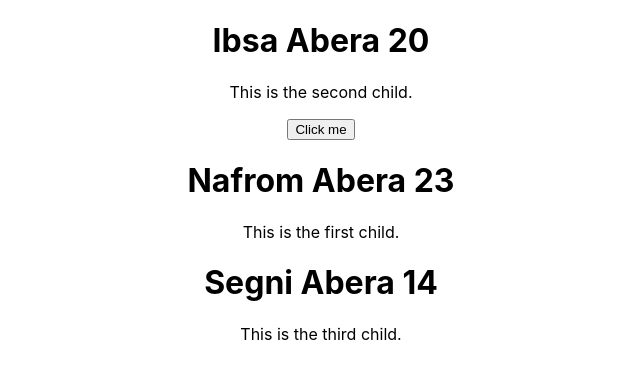
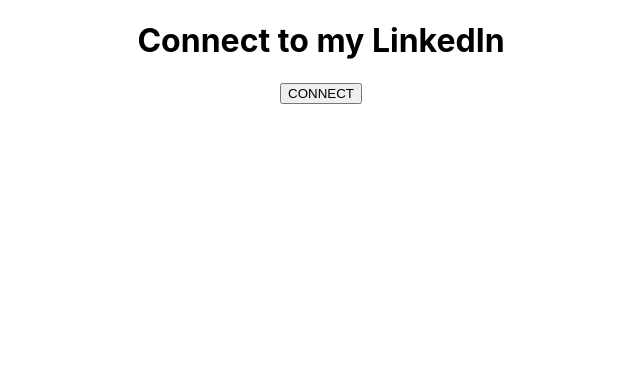
Before and after one commit to ibsa-a1/First-React-App, a React (Create React App) app: page / in a window 1280 px wide. Shown: the top 378 px of the page, without its empty margins (319-959 px from the left). Built offline with nearby package versions, Linux system fonts and the light colour scheme.

Commit message:
stateful component

```diff
--- a/src/App.js
+++ b/src/App.js
@@ -3,6 +3,7 @@
 import './App.css';
 import Wellcome from './Components/JSX';
 import Fullname from './Components/Props';
+import LinkedIn from './Components/states';
 
 function App() {
   return (
@@ -13,7 +14,7 @@
 
       {/* <Wellcome /> */}
 
-      <Fullname name="Ibsa" age="20">
+      {/* <Fullname name="Ibsa" age="20">
         <p>This is the second child.</p>
         <button>Click me</button>
       </Fullname>
@@ -22,7 +23,10 @@
       </Fullname>
       <Fullname name="Segni" age="14">
         <p>This is the third child.</p>
-      </Fullname>
+      </Fullname> */}
+
+
+      <LinkedIn />
     </div>
   );
 }
--- a/src/Components/Props.js
+++ b/src/Components/Props.js
@@ -1,19 +1,19 @@
 //Props in Functional Components
 
 
-import React from 'react'
+// import React from 'react'
 
-const Fullname = (props) => {
-    return (
-        <div>
-            <h1>{props.name} Abera {props.age}</h1>
-            {props.children}
-        </div>
+// const Fullname = (props) => {
+//     return (
+//         <div>
+//             <h1>{props.name} Abera {props.age}</h1>
+//             {props.children}
+//         </div>
 
- );
-}
+//  );
+// }
 
-export default Fullname;
+// export default Fullname;
 
 
 
--- /dev/null
+++ b/src/Components/states.js
@@ -0,0 +1,28 @@
+import React, { Component } from 'react'
+
+class LinkedIn extends Component {
+    constructor() {
+      super()
+
+      this.state = {
+         channel: "Connect to my LinkedIn",
+      }
+    }
+
+
+    mergeText(){
+        this.setState({
+            channel: "Thank you for connecting",
+        });
+    }
+  render() {
+    return (
+      <div>
+        <h1>{this.state.channel}</h1>
+        <button onClick={() => this.mergeText()}>CONNECT</button>
+      </div>
+    );
+  }
+
+}
+export default LinkedIn
```
